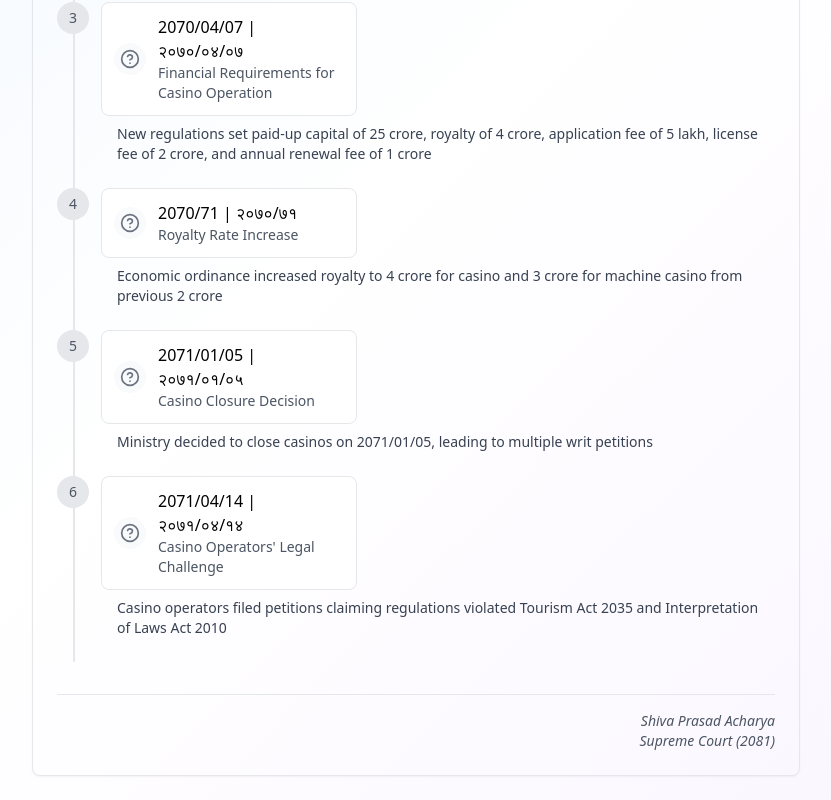
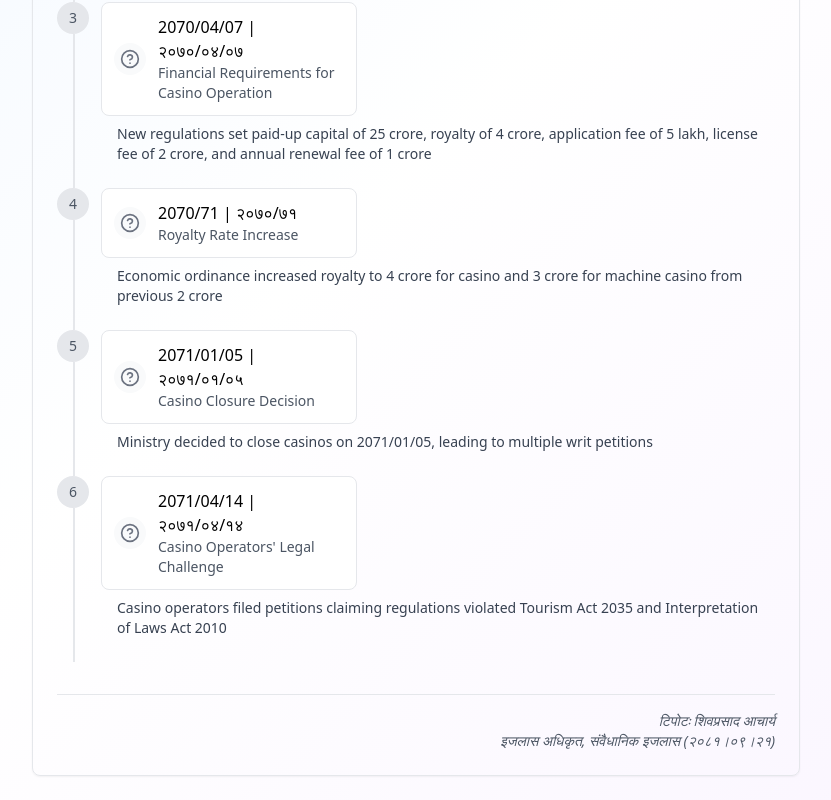
Before and after one commit to ShivaPrasadAcharya/exptimeline.git.io, a React (Vite) app: page / in a window 1280 px wide. Shown: the part 471-1271 px from the top of the page, without its empty margins (224-1055 px from the left). Built offline with nearby package versions, Linux system fonts and the light colour scheme.

Commit message:
Update Timeline.jsx

```diff
--- a/src/components/timeline/Timeline.jsx
+++ b/src/components/timeline/Timeline.jsx
@@ -201,9 +201,9 @@ const Timeline = ({
         </div>
         <div className="mt-8 pt-4 border-t border-gray-200">
           <p className="text-right text-sm text-gray-600 italic">
-            Shiva Prasad Acharya
+           टिपोटः शिवप्रसाद आचार्य
             <br />
-            Supreme Court (2081)
+            इजलास अधिकृत, संवैधानिक इजलास (२०८१।०९।२१)
           </p>
         </div>
       </CardContent>
```
